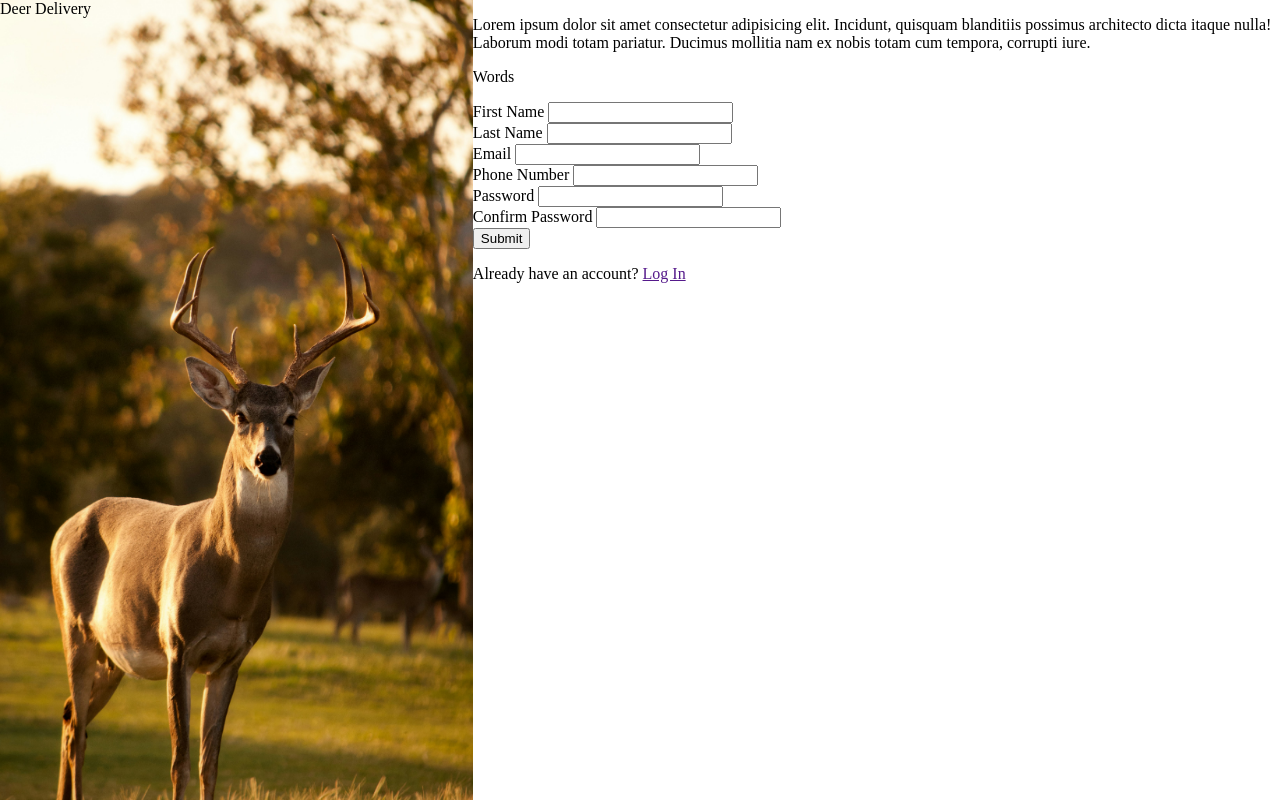
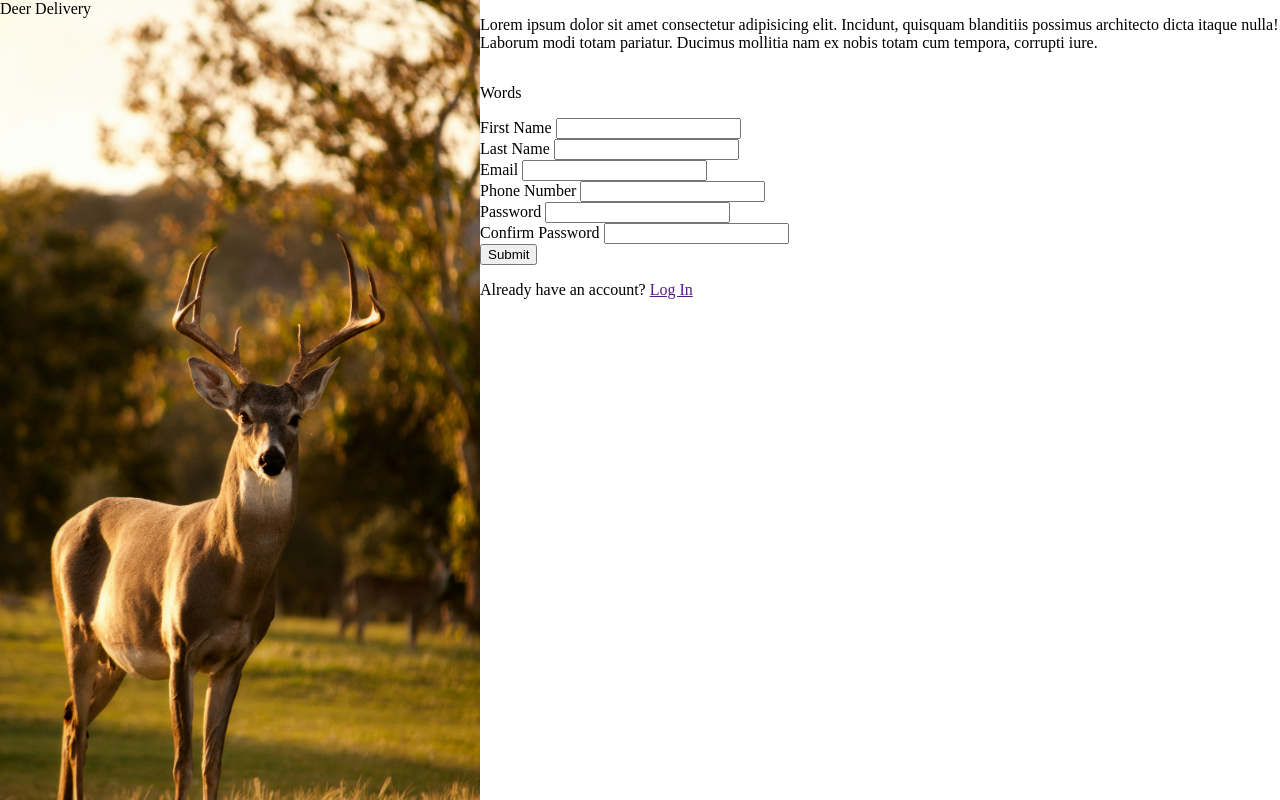
Before and after one commit to Ethan-Hannum/signup-odin, a plain HTML site: page index.html in a window 1280 px wide. Drawn offline with Linux system fonts and the light colour scheme.

Commit message:
Fix image to scale correctly on all monitor sizes
Previously the deer image looked nice on my laptop, but moving to my
desktop showed that there was still a gap between the form content and
the image.

To fix this I added the class "right" to the form container, then flexed
that container to auto while changing the splash flex from 1 1 60vh.
Honestly I meant to use vw but that breaks everything while vh works
exactly as I want. Gonna need to research why...

```diff
--- a/index.html
+++ b/index.html
@@ -11,7 +11,7 @@
         <div>Deer Delivery</div>
         <img src="images/splashdeer.jpg" alt="">
     </div>
-    <div>
+    <div class="right">
         <div class="paragraph-container">
             <p>
                 Lorem ipsum dolor sit amet consectetur adipisicing
--- a/style.css
+++ b/style.css
@@ -1,3 +1,7 @@
+* {
+    box-sizing: border-box;
+}
+
 body {
     display: flex;
     width: 100%;
@@ -8,9 +12,8 @@
 
 .splash {
     display: flex;
-    flex: auto;
+    flex: 1 0 60vh;
     position: relative;
-    width: 65%;
     height: 100vh;
 }
 
@@ -22,3 +25,10 @@
 .splash div {
     position: absolute;
 }
+
+.right {
+    width: 100%;
+    display: flex;
+    flex-direction: column;
+    flex: auto;
+}
```
